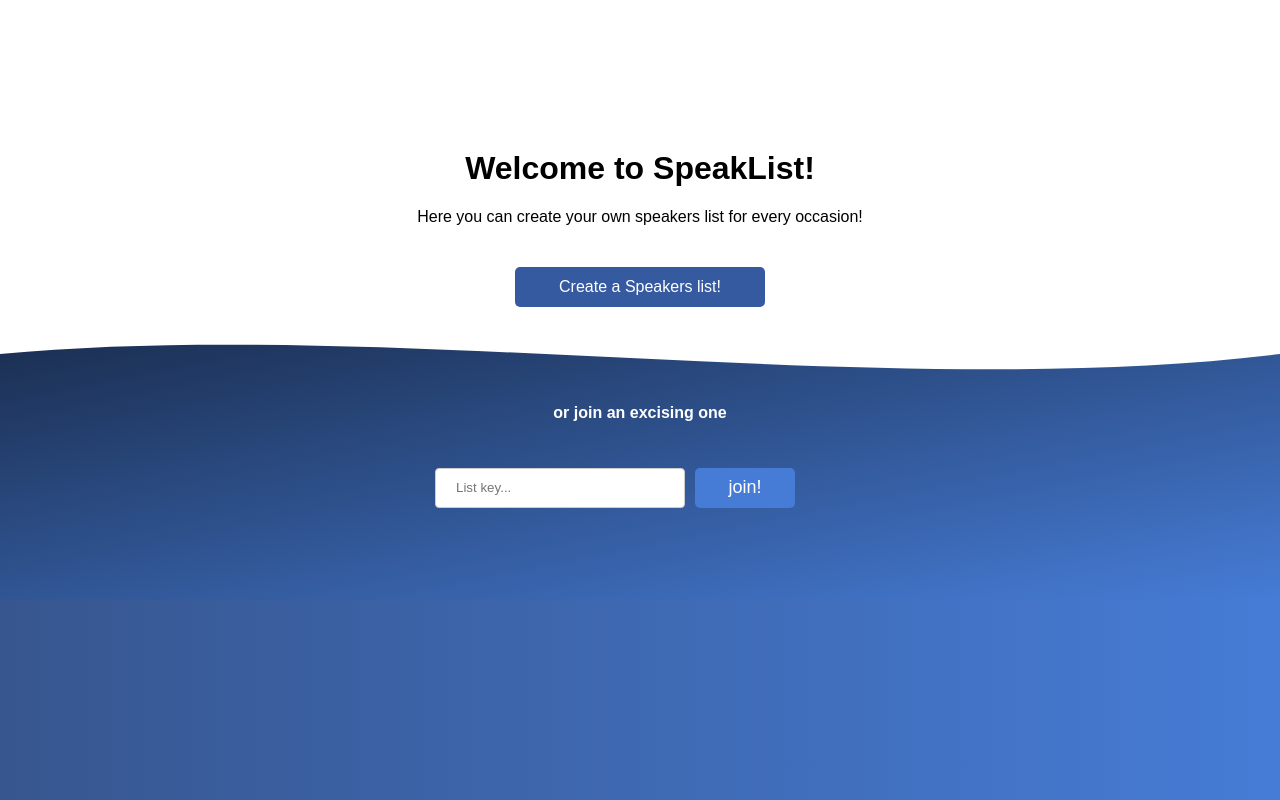
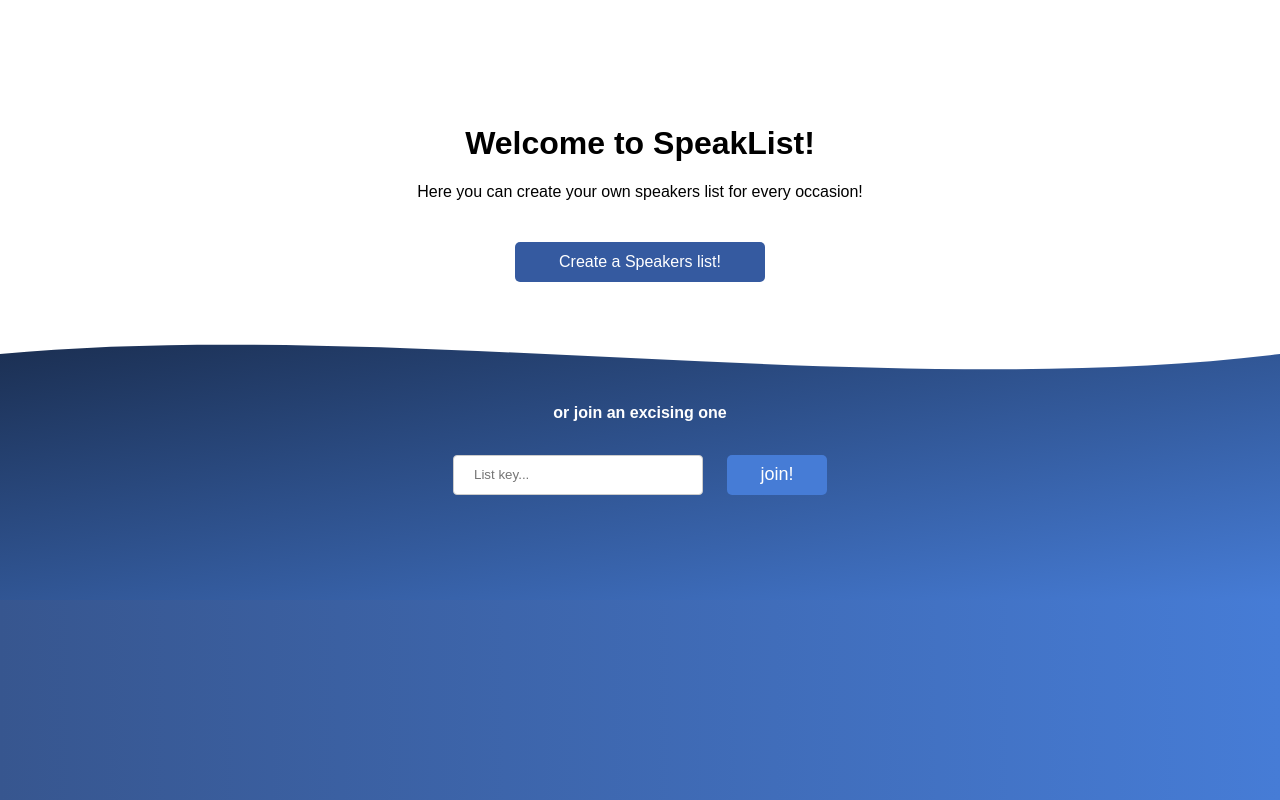
Before and after one commit to dtennander/speakerList, a React app in the folder client/: page /1 in a window 1280 px wide. Built offline with nearby package versions, Linux system fonts and the light colour scheme; the HTML template or start-up script is replaced by a standard one.

Commit message:
Fixes styling of landing page.

```diff
--- a/client/src/compositions/HomeView/styles.css
+++ b/client/src/compositions/HomeView/styles.css
@@ -4,7 +4,7 @@
 }
 
 .homeView h1 {
-    margin-top: 150px;
+    margin-top: 125px;
 }
 
 .homeView h4 {
@@ -19,8 +19,7 @@
 .joinButton {
     width: 100px;
     font-size: large;
-    margin-left: 10px;
-    margin-top: 25px;
+    margin: 12px !important;
     background: #467cd6;
 }
 
@@ -30,12 +29,12 @@
 
 .homeView button {
     margin-top: 25px;
-    margin-bottom: 75px ;
+    margin-bottom: 100px;
 }
 
 .homeView input {
     padding: 12px 20px;
-    margin: 0;
+    margin: 12px;
     display: inline-block;
     border: 1px solid #ccc;
     border-radius: 4px;
```
